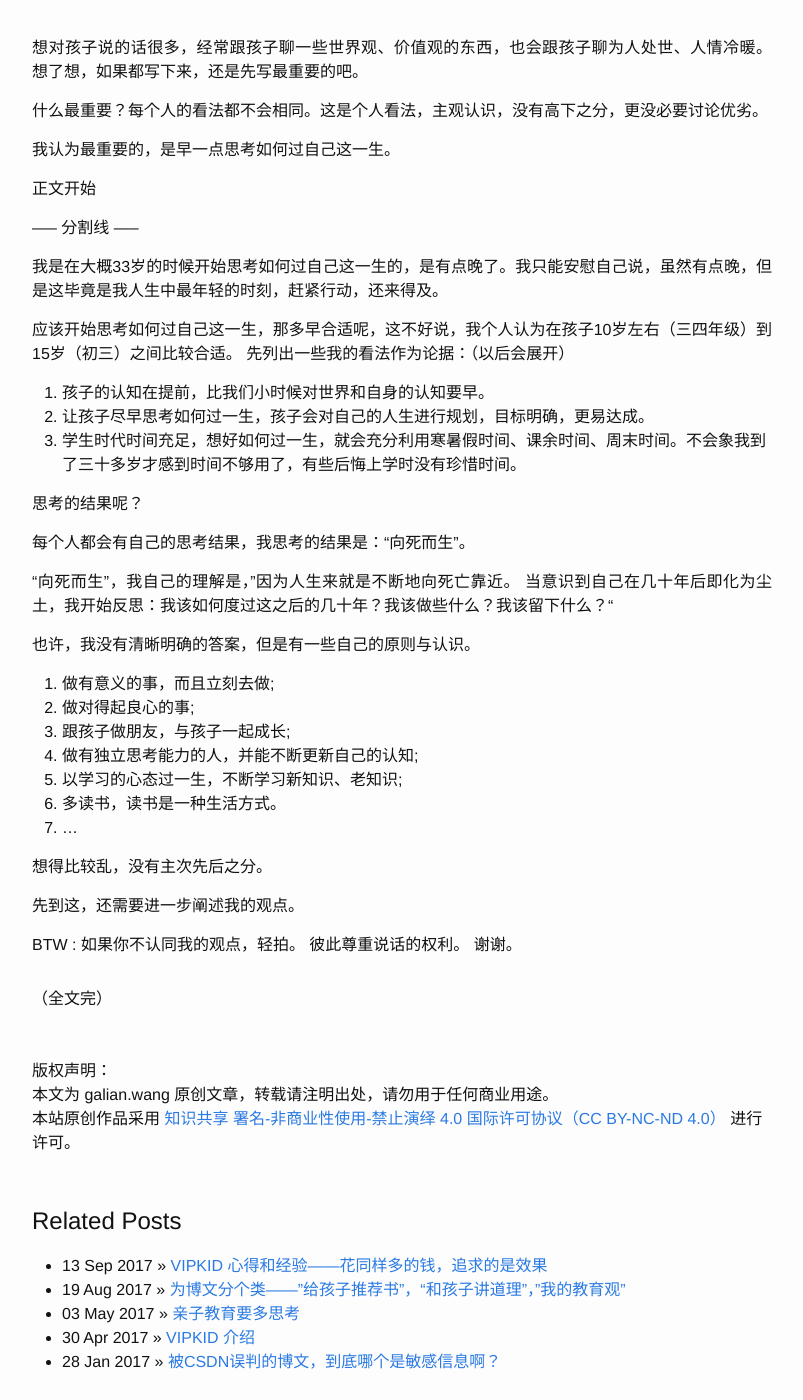
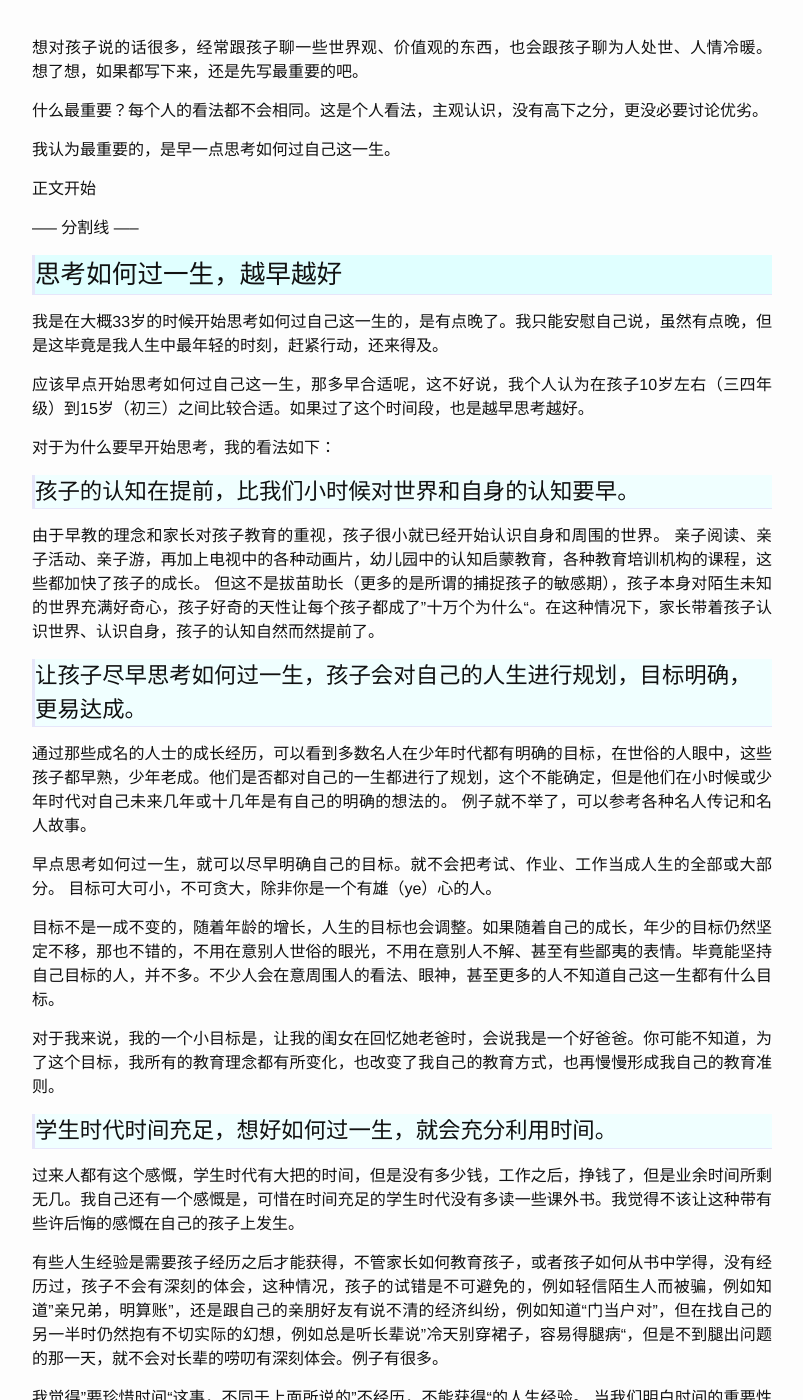
Before and after one commit to galian123/galian123.github.io, a Jekyll site: the page built from _posts/2017-09-13-being-towards-death.md, in a window 1280 px wide and 1400 px high, scrolled down 206 px. Shown: the whole window, without its empty margins (238-1041 px from the left). Built offline with Jekyll 4.4.1, drawn with Linux system fonts in a browser that asks for light colours; nearby versions of some CDN libraries; comment, search, counter and statistics services are not loaded; some of the changed text lies outside the part shown.

Commit message:
modify blog

```diff
--- a/_posts/2017-09-13-being-towards-death.md
+++ b/_posts/2017-09-13-being-towards-death.md
@@ -19,22 +19,56 @@ tags:
 
 ----- 分割线 -----
 
+## 思考如何过一生，越早越好
+
 我是在大概33岁的时候开始思考如何过自己这一生的，是有点晚了。我只能安慰自己说，虽然有点晚，但是这毕竟是我人生中最年轻的时刻，赶紧行动，还来得及。
 
-应该开始思考如何过自己这一生，那多早合适呢，这不好说，我个人认为在孩子10岁左右（三四年级）到15岁（初三）之间比较合适。
-先列出一些我的看法作为论据：（以后会展开）
-1. 孩子的认知在提前，比我们小时候对世界和自身的认知要早。
-2. 让孩子尽早思考如何过一生，孩子会对自己的人生进行规划，目标明确，更易达成。
-3. 学生时代时间充足，想好如何过一生，就会充分利用寒暑假时间、课余时间、周末时间。不会象我到了三十多岁才感到时间不够用了，有些后悔上学时没有珍惜时间。
+应该早点开始思考如何过自己这一生，那多早合适呢，这不好说，我个人认为在孩子10岁左右（三四年级）到15岁（初三）之间比较合适。如果过了这个时间段，也是越早思考越好。
 
-思考的结果呢？
+对于为什么要早开始思考，我的看法如下：
+
+### 孩子的认知在提前，比我们小时候对世界和自身的认知要早。
+
+由于早教的理念和家长对孩子教育的重视，孩子很小就已经开始认识自身和周围的世界。
+亲子阅读、亲子活动、亲子游，再加上电视中的各种动画片，幼儿园中的认知启蒙教育，各种教育培训机构的课程，这些都加快了孩子的成长。
+但这不是拔苗助长（更多的是所谓的捕捉孩子的敏感期），孩子本身对陌生未知的世界充满好奇心，孩子好奇的天性让每个孩子都成了”十万个为什么“。在这种情况下，家长带着孩子认识世界、认识自身，孩子的认知自然而然提前了。
+
+### 让孩子尽早思考如何过一生，孩子会对自己的人生进行规划，目标明确，更易达成。
+
+通过那些成名的人士的成长经历，可以看到多数名人在少年时代都有明确的目标，在世俗的人眼中，这些孩子都早熟，少年老成。他们是否都对自己的一生都进行了规划，这个不能确定，但是他们在小时候或少年时代对自己未来几年或十几年是有自己的明确的想法的。
+例子就不举了，可以参考各种名人传记和名人故事。
+
+早点思考如何过一生，就可以尽早明确自己的目标。就不会把考试、作业、工作当成人生的全部或大部分。
+目标可大可小，不可贪大，除非你是一个有雄（ye）心的人。
+
+目标不是一成不变的，随着年龄的增长，人生的目标也会调整。如果随着自己的成长，年少的目标仍然坚定不移，那也不错的，不用在意别人世俗的眼光，不用在意别人不解、甚至有些鄙夷的表情。毕竟能坚持自己目标的人，并不多。不少人会在意周围人的看法、眼神，甚至更多的人不知道自己这一生都有什么目标。
+
+对于我来说，我的一个小目标是，让我的闺女在回忆她老爸时，会说我是一个好爸爸。你可能不知道，为了这个目标，我所有的教育理念都有所变化，也改变了我自己的教育方式，也再慢慢形成我自己的教育准则。
+
+### 学生时代时间充足，想好如何过一生，就会充分利用时间。
+
+过来人都有这个感慨，学生时代有大把的时间，但是没有多少钱，工作之后，挣钱了，但是业余时间所剩无几。我自己还有一个感慨是，可惜在时间充足的学生时代没有多读一些课外书。我觉得不该让这种带有些许后悔的感慨在自己的孩子上发生。
+
+有些人生经验是需要孩子经历之后才能获得，不管家长如何教育孩子，或者孩子如何从书中学得，没有经历过，孩子不会有深刻的体会，这种情况，孩子的试错是不可避免的，例如轻信陌生人而被骗，例如知道”亲兄弟，明算账”，还是跟自己的亲朋好友有说不清的经济纠纷，例如知道“门当户对”，但在找自己的另一半时仍然抱有不切实际的幻想，例如总是听长辈说”冷天别穿裙子，容易得腿病“，但是不到腿出问题的那一天，就不会对长辈的唠叨有深刻体会。例子有很多。
+
+我觉得”要珍惜时间“这事，不同于上面所说的”不经历，不能获得“的人生经验。
+当我们明白时间的重要性时，珍惜时间是我们唯一的选项。时间不只是金钱，时间里还有我们生命的价值，生存的意义。
+
+时间最充足的是学生时代，有寒暑假时间、课余时间、周末时间。如果不想好如何过这一生，那么这些时间就会被浪费掉，或者被自己的父母占用掉（例如被逼着报各种兴趣班、课外班、补习班，那些自己主动要去的兴趣班不在此列）。
+
+学习、考试、兴趣班占用了学生大部分的时间。有没有想过学习是为了什么，考试是为了什么，上兴趣班是为了什么。
+
+站在”如何过一生”的高度，来审视自己的课内时间和课外时间，充分利用时间，积累对一生都有用的知识，这比”赢在起跑线“上更重要。
+
+## 思考如何过一生，那思考的结果呢？
 
 每个人都会有自己的思考结果，我思考的结果是：“向死而生”。
 
 “向死而生”，我自己的理解是，”因为人生来就是不断地向死亡靠近。
-当意识到自己在几十年后即化为尘土，我开始反思：我该如何度过这之后的几十年？我该做些什么？我该留下什么？“
+自己在几十年后即化为尘土，我面向死亡，时刻反思：我该如何度过这之后的几十年？我该做些什么？我该留下什么？“
 
 也许，我没有清晰明确的答案，但是有一些自己的原则与认识。
+（想得比较乱，没有主次先后之分。）
 1. 做有意义的事，而且立刻去做;
 2. 做对得起良心的事;
 3. 跟孩子做朋友，与孩子一起成长;
@@ -43,9 +77,9 @@ tags:
 6. 多读书，读书是一种生活方式。
 7. ...
 
-想得比较乱，没有主次先后之分。
+就像这个博客，也是我留给这个世界的一点痕迹，留给我的孩子的一份礼物。
 
-先到这，还需要进一步阐述我的观点。
+你当然会有你自己的思考结果，按照自己思考的结果去做吧。
 
 BTW : 如果你不认同我的观点，轻拍。
 彼此尊重说话的权利。
```
